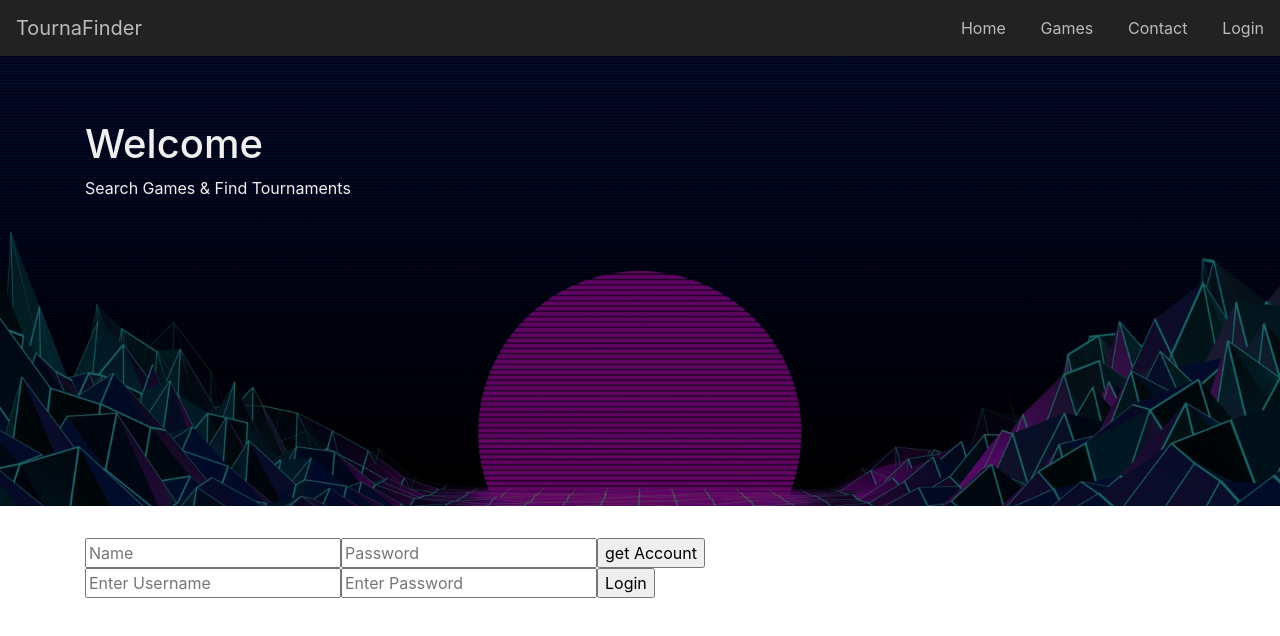
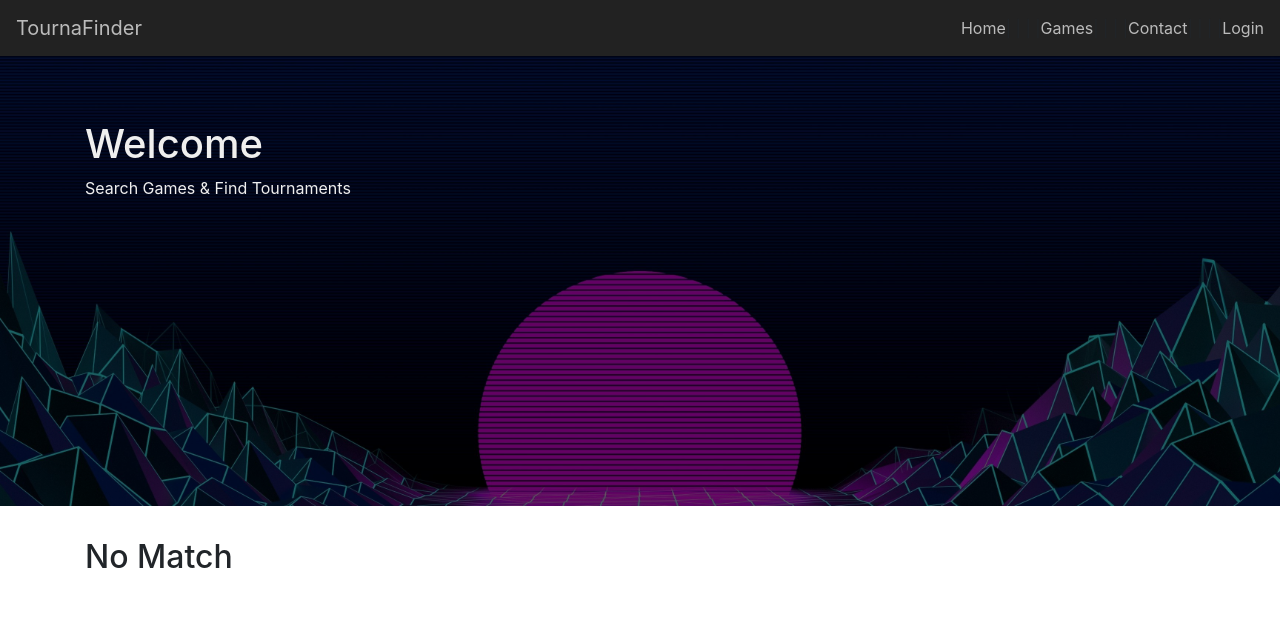
Before and after one commit to robertrcandler/Tournament-Builder, a React (Create React App) app in the folder tournament/: page /Login in a window 1280 px wide. Shown: the top 636 px of the page. Built offline with nearby package versions, Linux system fonts and the light colour scheme.

Commit message:
deploying

```diff
--- a/tournament/package.json
+++ b/tournament/package.json
@@ -8,6 +8,7 @@
     "@testing-library/user-event": "^7.2.1",
     "axios": "^0.19.2",
     "config.json": "0.0.4",
+    "express": "^4.17.1",
     "fs": "0.0.1-security",
     "react": "^16.13.1",
     "react-bootstrap": "^1.0.1",
--- /dev/null
+++ b/tournament/server.js
@@ -0,0 +1,2 @@
+const express = require('express');
+const app = express();
--- a/tournament/src/App.js
+++ b/tournament/src/App.js
@@ -2,7 +2,7 @@ import React, { Component } from 'react';
 import { BrowserRouter as Router, Route, Switch } from 'react-router-dom';
 import  Home  from './Home';
 import  Games  from './Games';
-import login from './login';
+import startlogin from './login/startlogin';
 import { Contact } from './Contact';
 import { NoMatch } from './NoMatch';
 import { Layout } from './components/Layout';
@@ -23,7 +23,7 @@ class App extends Component {
               <Route exact path="/" component={Home} />
               <Route path="/games" component={Games} />
               <Route path="/contact" component={Contact} />
-              <Route path="/Login" component={login} />
+              <Route path="/startlogin" component={startlogin} />
               <Route component={NoMatch} />
             </Switch>
           </Layout>
--- a/tournament/src/login.js
+++ /dev/null
@@ -1,52 +0,0 @@
-import React from 'react';
-
-function login() {
-    // Name and Password from the register-form
-    var nm = document.getElementById('nm');
-    var pw = document.getElementById('pw');
-
-    // storing input from register-form
-    function store() {
-        localStorage.setItem('nm', nm.value);
-        localStorage.setItem('pw', pw.value);
-    }
-
-    // check if stored data from register-form is equal to entered data in the   login-form
-    function check() {
-
-        // stored data from the register-form
-        var storedName = localStorage.getItem('nm');
-        var storedPw = localStorage.getItem('pw');
-
-        // entered data from the login-form
-        var userName = document.getElementById('userName');
-        var userPw = document.getElementById('userPw');
-
-        // check if stored data from register-form is equal to data from login form
-        if(userName.value == storedName && userPw.value == storedPw) {
-            alert('You are logged in.');
-        }else {
-            alert('ERROR.');
-        }
-    }
-
-
-  return (
-    <div>
-        <form id="register-form">
-            <input id="nm" type="text" placeholder="Name" value=""/>
-            <input id="pw" type="password" placeholder="Password" value=""/>
-            <input id="rgstr_btn" type="submit" value="get Account" onClick="store()"/>
-        </form>
-
-        <form id="login-form">
-            <input id="userName" type="text" placeholder="Enter Username" value=""/>
-            <input id="userPw" type="password" placeholder="Enter Password" value=""/>
-            <input id="login_btn" type="submit" value="Login" onClick="check()"/>
-       </form>
-
-    </div>
-  );
-}
-
-export default login;
--- /dev/null
+++ b/tournament/src/login/startlogin.js
@@ -0,0 +1,15 @@
+import React from 'react'
+
+function startlogin () {
+
+    return (
+        <div>
+            <form>
+                <input type="button" value="Register" onclick="go to register page"></input>
+                <input type="button" value="Login" onclick="go to Login page"></input>
+            </form>
+        </div>
+    );
+}
+
+export default startlogin;
```
Also changed, not shown: tournament/src/login/PrivateRoute.js (added, +23 -0 lines), tournament/src/login/auth.js (added, +7 -0 lines), tournament/src/login/login.js (added, +46 -0 lines).
